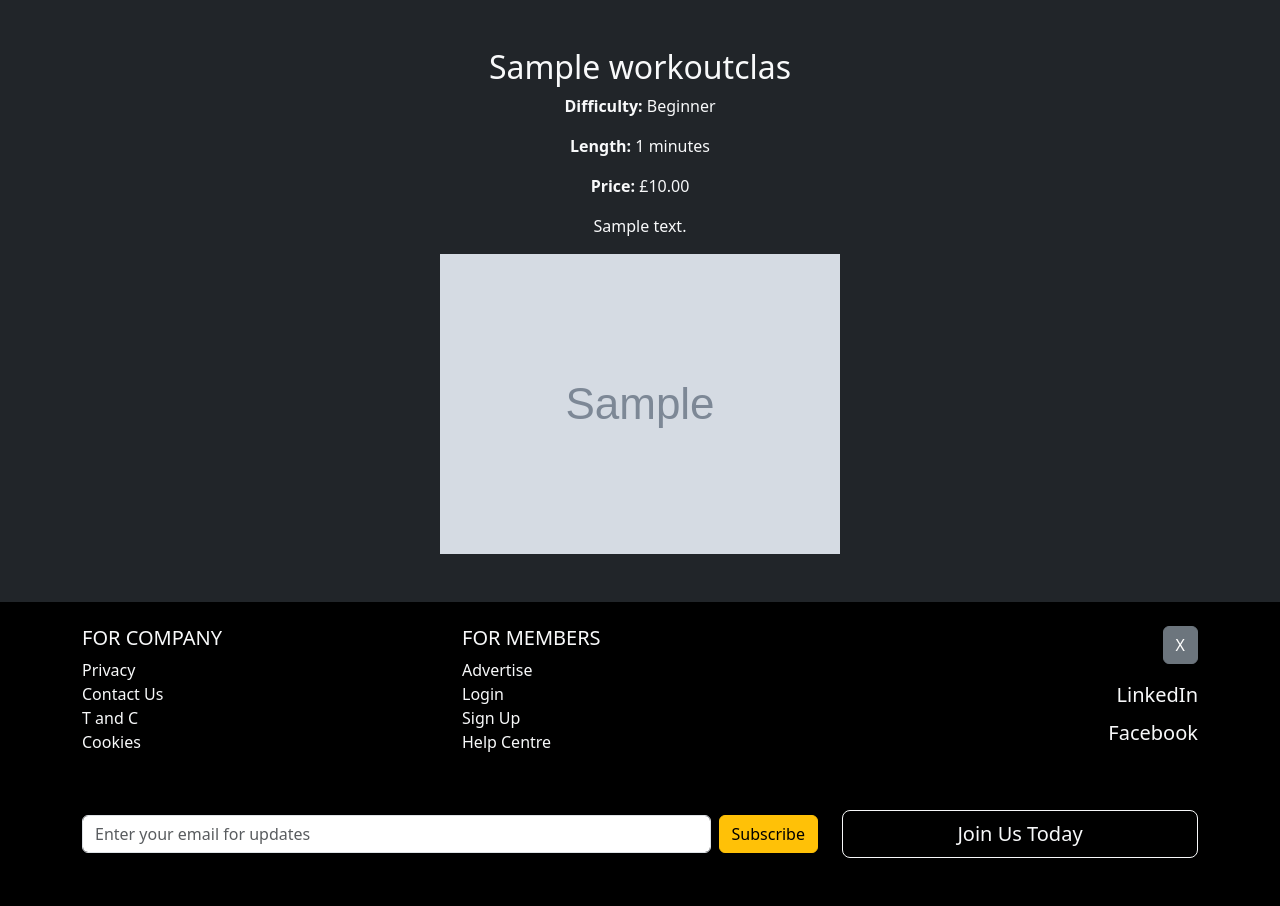
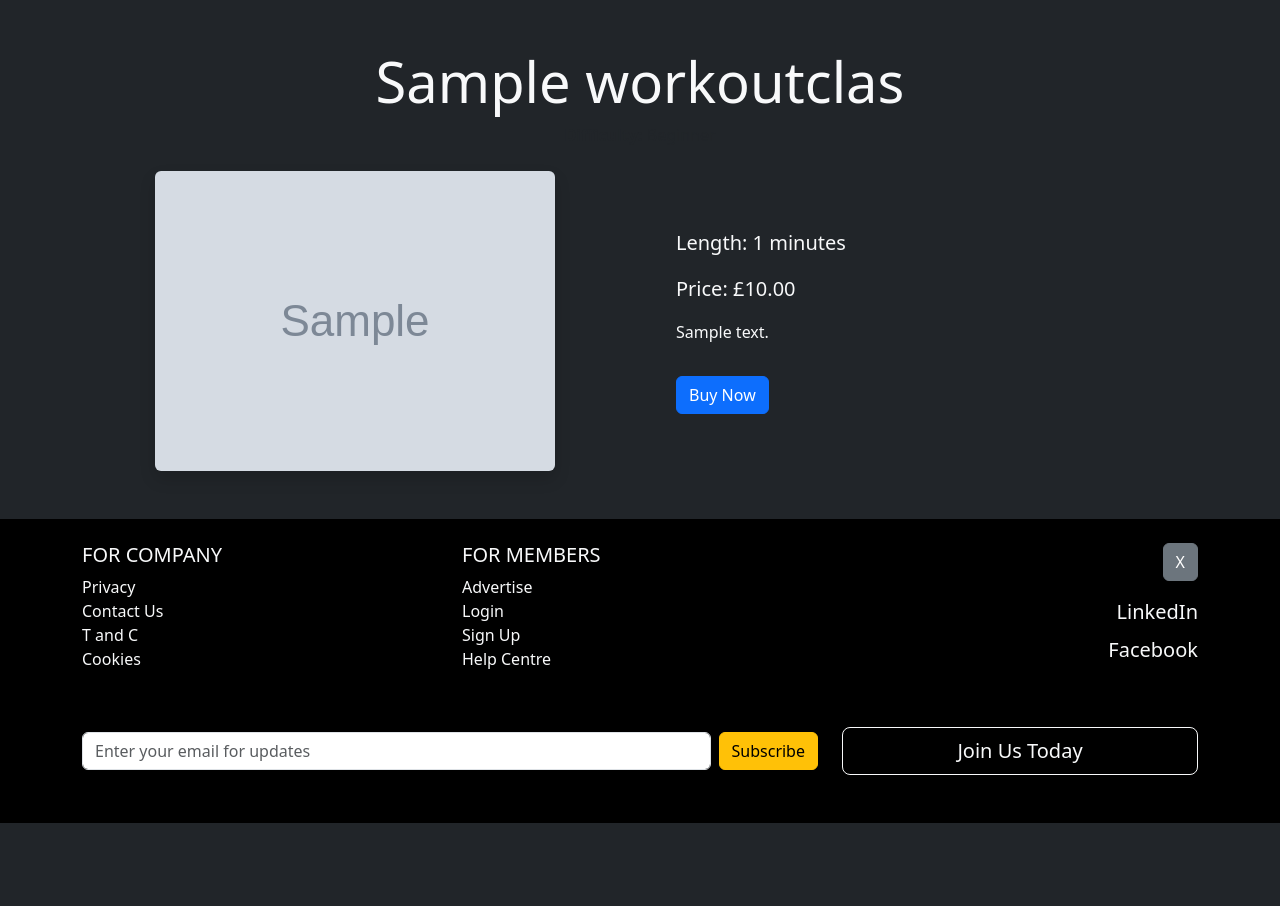
Before and after one commit to b0ssbota/toka3, a Django app: page /1/ in a window 1280 px wide. Shown: the part 66-972 px from the top of the page. After the commit the page ends 889 px from the top, so only its background shows below. Run offline with Django 5.2, Linux system fonts and the light colour scheme; tables that the repository leaves empty hold one stand-in row (values such as "Sample post"); grey boxes marked "Sample" are stand-in pictures; some libraries are stand-ins or nearby versions.

Commit message:
workoutdetails style

```diff
--- a/toka/templates/workoutclassindividual.html
+++ b/toka/templates/workoutclassindividual.html
@@ -1,13 +1,54 @@
 {% extends 'base.html' %}
+{% load static %}  {# Needed if you use {% static '...' %} for placeholders #}
+
 {% block content %}
 <section class="py-5">
-    <div class="container text-center">
-        <h2>{{ workout.name }}</h2>
-        <p><strong>Difficulty:</strong> {{ workout.difficulty }}</p>
-        <p><strong>Length:</strong> {{ workout.length }} minutes</p>
-        <p><strong>Price:</strong> £{{ workout.price }}</p>
-        <p>{{ workout.description }}</p>
-        <img src="{{ workout.image.url }}" alt="{{ workout.name }}" class="img-fluid">
+  <div class="container">
+
+    <!-- Title section -->
+    <div class="row mb-4">
+      <div class="col text-center">
+        <h1 class="display-4">{{ workout.name }}</h1>
+        <p class="text-muted mb-0">
+          <strong>Difficulty:</strong> {{ workout.difficulty }}
+        </p>
+      </div>
     </div>
+
+    <!-- Workout details row -->
+    <div class="row align-items-center">
+
+      <!-- Workout image -->
+      <div class="col-md-6 text-center mb-4 mb-md-0">
+        {% if workout.image %}
+          <img src="{{ workout.image.url }}" alt="{{ workout.name }}" class="img-fluid rounded shadow">
+        {% else %}
+          <!-- Fallback or placeholder image -->
+          <img src="{% static 'images/placeholder.jpg' %}" alt="No image available" class="img-fluid rounded shadow">
+        {% endif %}
+      </div>
+
+      <!-- Workout info -->
+      <div class="col-md-6">
+        <div class="p-4">
+          <p class="lead">
+            <strong>Length:</strong> {{ workout.length }} minutes
+          </p>
+          <p class="lead">
+            <strong>Price:</strong> £{{ workout.price|floatformat:2 }}
+          </p>
+          <p>
+            {{ workout.description|default:"No description available." }}
+          </p>
+
+          <!-- Potential action button (replace URL as needed) -->
+          <a href="{% url 'purchase_workout' workout.id %}" class="btn btn-primary mt-3">
+            Buy Now
+          </a>
+        </div>
+      </div>
+
+    </div>
+  </div>
 </section>
 {% endblock content %}
```
